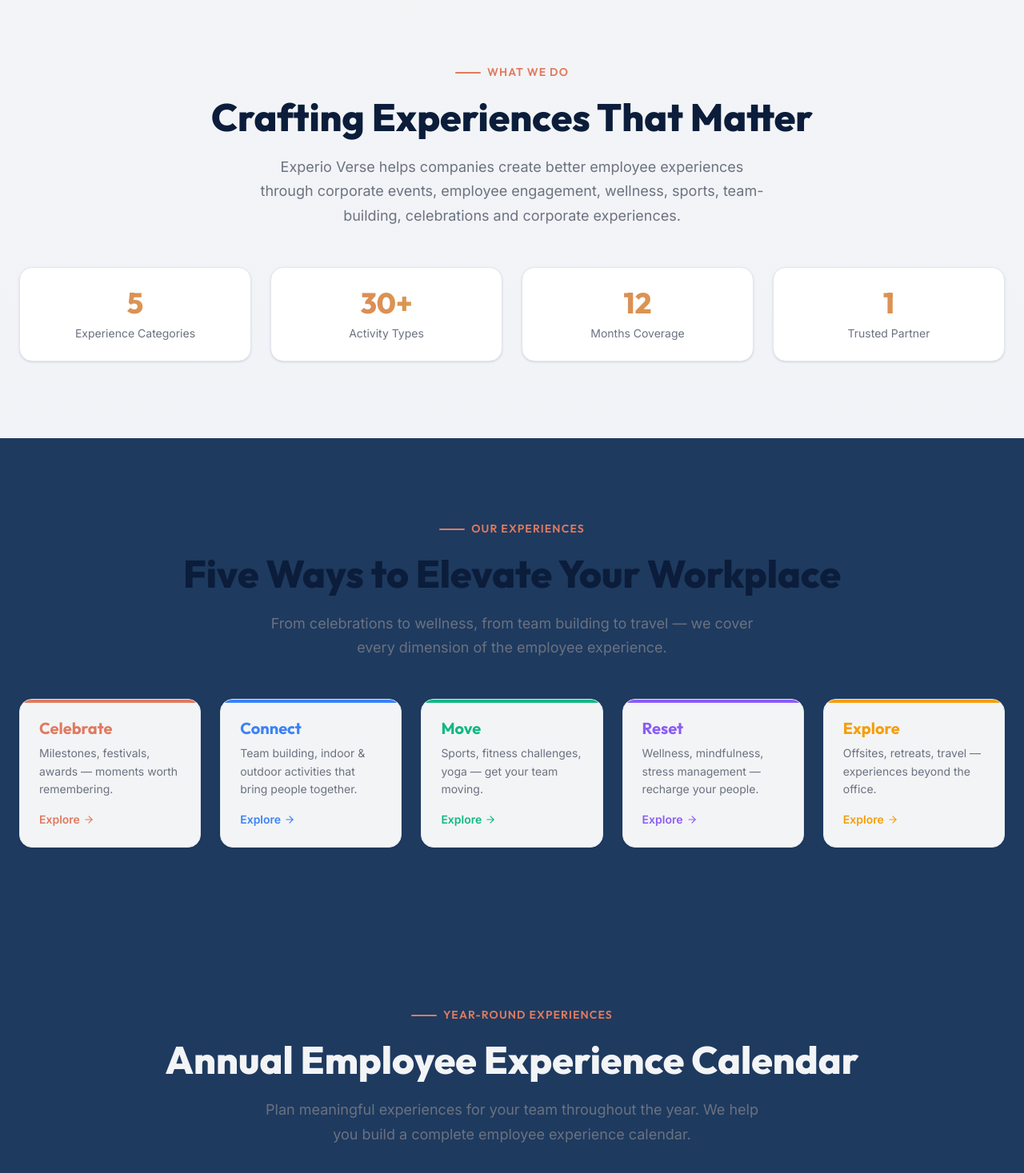
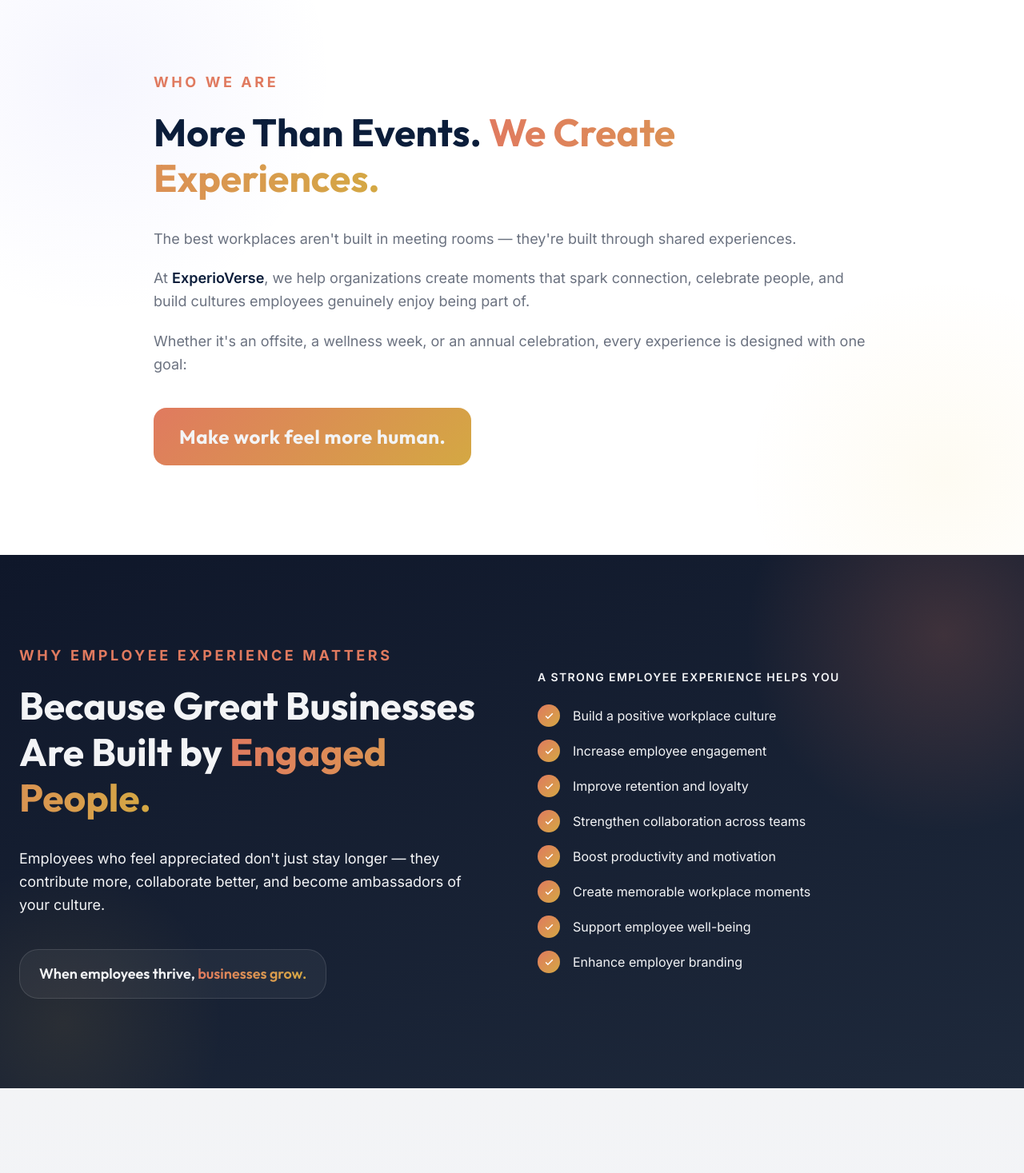
Before and after one commit to Gautamdas77/Experioverse, a Next.js app: page / in a window 1280 px wide. Shown: the part 980-2447 px from the top of the page at 80% size. Built offline with nearby package versions, Linux system fonts and the light colour scheme.

Commit message:
feat: add Who We Are and Why Employee Experience Matters sections

```diff
--- a/src/app/page.js
+++ b/src/app/page.js
@@ -166,6 +166,194 @@
                 </div>
               ))}
             </div>
+          </div>
+        </div>
+      </section>
+
+      {/* ═══════ WHO WE ARE ═══════ */}
+      <section className="relative py-28 bg-white overflow-hidden" id="who-we-are">
+        {/* Decorative background accent */}
+        <div
+          className="absolute top-0 left-0 w-[600px] h-[600px] rounded-full pointer-events-none"
+          style={{
+            background:
+              'radial-gradient(circle, rgba(var(--ev-accent-rgb, 99,102,241),0.06) 0%, transparent 70%)',
+            transform: 'translate(-30%, -30%)',
+          }}
+        />
+        <div
+          className="absolute bottom-0 right-0 w-[500px] h-[500px] rounded-full pointer-events-none"
+          style={{
+            background:
+              'radial-gradient(circle, rgba(var(--ev-gold-rgb, 234,179,8),0.05) 0%, transparent 70%)',
+            transform: 'translate(30%, 30%)',
+          }}
+        />
+
+        <div className="ev-container relative z-10">
+          <div className="max-w-4xl mx-auto">
+            {/* Label */}
+            <p
+              id="who-we-are-label"
+              className="text-base sm:text-lg font-bold uppercase tracking-[0.2em] mb-5"
+              style={{ color: 'var(--ev-accent)' }}
+            >
+              Who We Are
+            </p>
+
+            {/* Headline */}
+            <h2
+              className="text-3xl sm:text-4xl md:text-5xl font-extrabold leading-[1.15] mb-8"
+              style={{ fontFamily: 'var(--font-heading)', color: 'var(--ev-navy)' }}
+            >
+              More Than Events.{' '}
+              <span
+                className="bg-gradient-to-r from-ev-accent to-ev-gold bg-clip-text text-transparent"
+              >
+                We Create Experiences.
+              </span>
+            </h2>
+
+            {/* Body copy */}
+            <div className="space-y-5 text-lg text-ev-gray-400 leading-relaxed">
+              <p>
+                The best workplaces aren&apos;t built in meeting rooms — they&apos;re built through
+                shared experiences.
+              </p>
+              <p>
+                At <strong className="text-ev-navy font-semibold">ExperioVerse</strong>, we help
+                organizations create moments that spark connection, celebrate people, and build
+                cultures employees genuinely enjoy being part of.
+              </p>
+              <p>
+                Whether it&apos;s an offsite, a wellness week, or an annual celebration, every
+                experience is designed with one goal:
+              </p>
+            </div>
+
+            {/* Pull-quote closer */}
+            <div
+              className="mt-10 inline-block px-8 py-5 rounded-2xl"
+              style={{
+                background: 'linear-gradient(135deg, var(--ev-accent) 0%, var(--ev-gold) 100%)',
+              }}
+            >
+              <p
+                className="text-xl sm:text-2xl font-bold text-white tracking-wide"
+                style={{ fontFamily: 'var(--font-heading)' }}
+              >
+                Make work feel more human.
+              </p>
+            </div>
+          </div>
+        </div>
+      </section>
+
+      {/* ═══════ WHY EMPLOYEE EXPERIENCE MATTERS ═══════ */}
+      <section
+        className="relative py-28 overflow-hidden"
+        id="why-ee-matters"
+        style={{ background: 'linear-gradient(160deg, #0f172a 0%, #1e293b 100%)' }}
+      >
+        {/* Decorative orbs */}
+        <div
+          className="absolute top-0 right-0 w-[500px] h-[500px] rounded-full pointer-events-none opacity-20"
+          style={{
+            background: 'radial-gradient(circle, var(--ev-accent) 0%, transparent 70%)',
+            transform: 'translate(30%, -30%)',
+          }}
+        />
+        <div
+          className="absolute bottom-0 left-0 w-[400px] h-[400px] rounded-full pointer-events-none opacity-10"
+          style={{
+            background: 'radial-gradient(circle, var(--ev-gold) 0%, transparent 70%)',
+            transform: 'translate(-30%, 30%)',
+          }}
+        />
+
+        <div className="ev-container relative z-10">
+          <div className="grid grid-cols-1 lg:grid-cols-2 gap-16 items-center">
+
+            {/* ── Left: Text ── */}
+            <div>
+              <p
+                className="text-base sm:text-lg font-bold uppercase tracking-[0.2em] mb-5"
+                style={{ color: 'var(--ev-accent)' }}
+              >
+                Why Employee Experience Matters
+              </p>
+              <h2
+                className="text-3xl sm:text-4xl md:text-5xl font-extrabold text-white leading-[1.15] mb-8"
+                style={{ fontFamily: 'var(--font-heading)' }}
+              >
+                Because Great Businesses Are Built by{' '}
+                <span
+                  className="bg-gradient-to-r from-ev-accent to-ev-gold bg-clip-text text-transparent"
+                >
+                  Engaged People.
+                </span>
+              </h2>
+              <p className="text-lg text-white/60 leading-relaxed mb-10">
+                Employees who feel appreciated don&apos;t just stay longer — they contribute more,
+                collaborate better, and become ambassadors of your culture.
+              </p>
+
+              {/* Closing statement */}
+              <div
+                className="inline-block px-6 py-4 rounded-xl border"
+                style={{ borderColor: 'rgba(255,255,255,0.12)', background: 'rgba(255,255,255,0.05)' }}
+              >
+                <p
+                  className="text-lg font-semibold text-white"
+                  style={{ fontFamily: 'var(--font-heading)' }}
+                >
+                  When employees thrive,{' '}
+                  <span className="bg-gradient-to-r from-ev-accent to-ev-gold bg-clip-text text-transparent">
+                    businesses grow.
+                  </span>
+                </p>
+              </div>
+            </div>
+
+            {/* ── Right: Benefits list ── */}
+            <div>
+              <p
+                className="text-sm font-semibold uppercase tracking-widest text-white/40 mb-6"
+              >
+                A Strong Employee Experience Helps You
+              </p>
+              <ul className="space-y-4">
+                {[
+                  'Build a positive workplace culture',
+                  'Increase employee engagement',
+                  'Improve retention and loyalty',
+                  'Strengthen collaboration across teams',
+                  'Boost productivity and motivation',
+                  'Create memorable workplace moments',
+                  'Support employee well-being',
+                  'Enhance employer branding',
+                ].map((benefit) => (
+                  <li
+                    key={benefit}
+                    className="flex items-center gap-4 group"
+                  >
+                    {/* Check icon */}
+                    <span
+                      className="flex-shrink-0 w-7 h-7 rounded-full flex items-center justify-center"
+                      style={{ background: 'linear-gradient(135deg, var(--ev-accent), var(--ev-gold))' }}
+                    >
+                      <svg width="13" height="13" viewBox="0 0 24 24" fill="none" stroke="white" strokeWidth="3">
+                        <polyline points="20 6 9 17 4 12" />
+                      </svg>
+                    </span>
+                    <span className="text-base text-white/75 group-hover:text-white transition-colors duration-200">
+                      {benefit}
+                    </span>
+                  </li>
+                ))}
+              </ul>
+            </div>
+
           </div>
         </div>
       </section>
```
